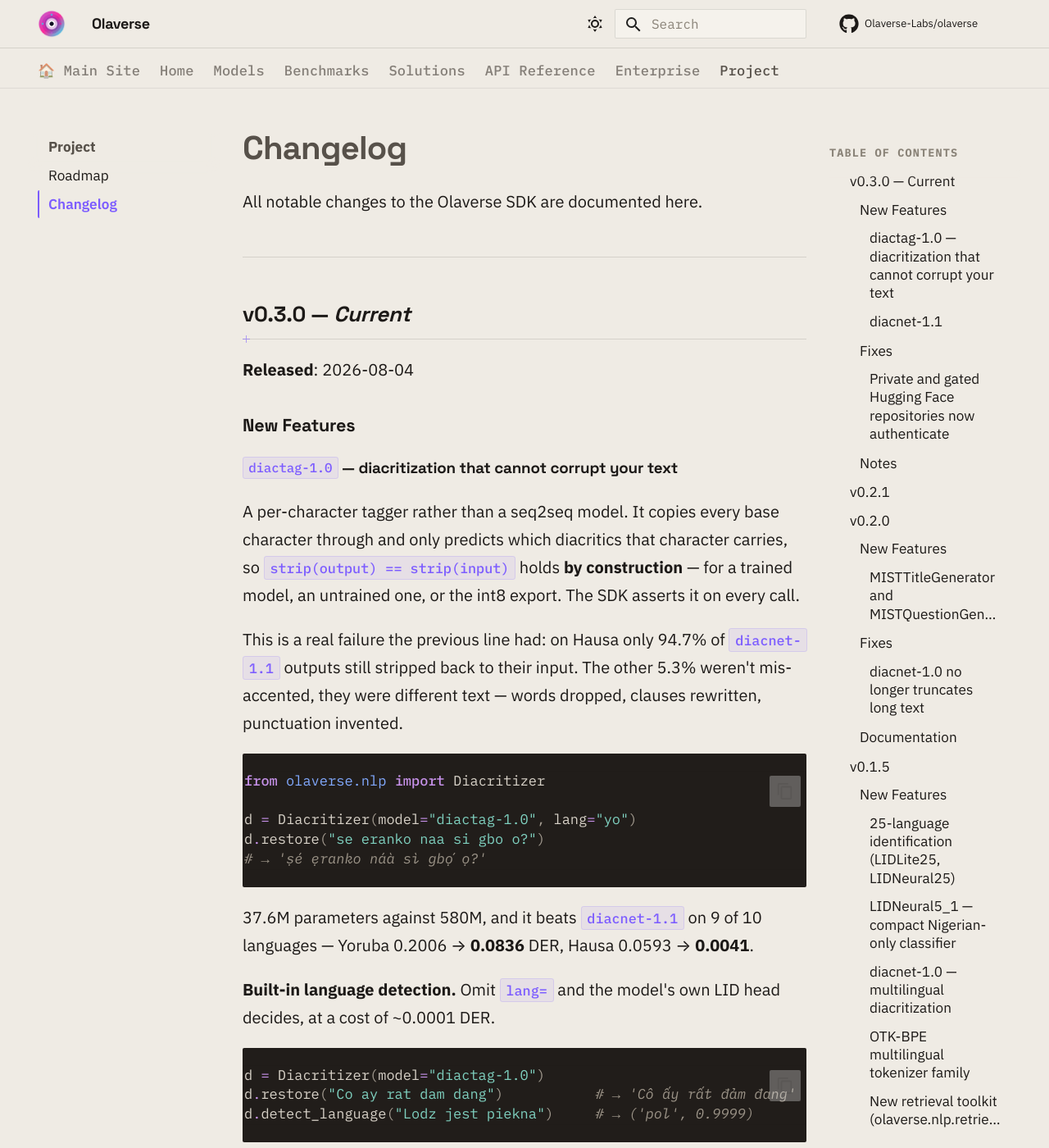
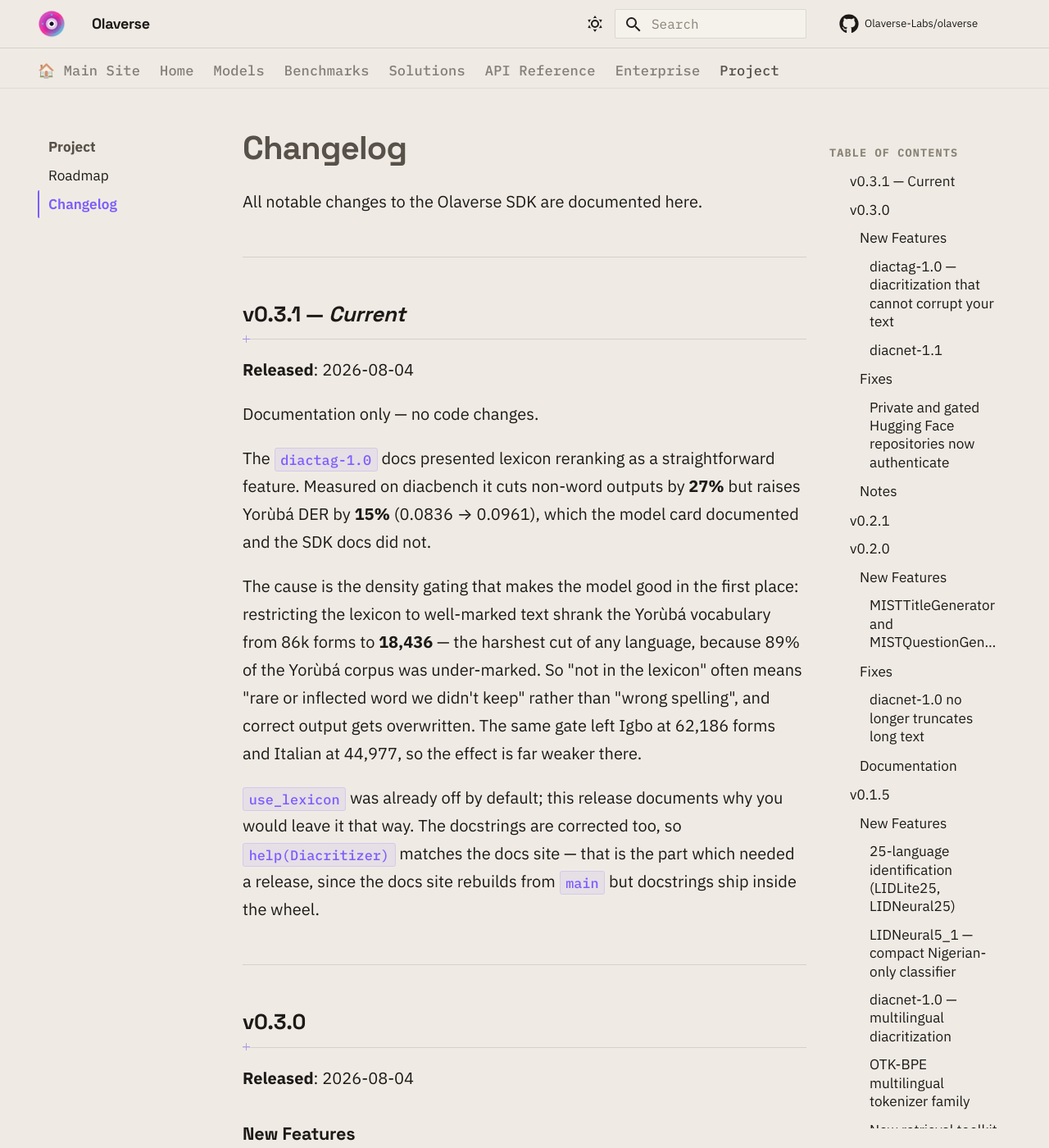
Before and after one commit to Olaverse-Labs/olaverse, an MkDocs documentation site: the page built from docs/changelog.md, in a window 1280 px wide and 1400 px high. Shown: the whole window at 82% size. Built offline with MkDocs 1.6.1 and Material for MkDocs 9.7.7, drawn with Linux system fonts in a browser that asks for light colours; comment, search, counter and statistics services are not loaded; the version menu is left out.

Commit message:
release: v0.3.1
Documentation only. The lexicon reranking tradeoff is now documented in the
docstrings as well as the docs site -- the docs site rebuilds from main, but
docstrings ship inside the wheel, so correcting help(Diacritizer) needs a
release.

```diff
--- a/docs/changelog.md
+++ b/docs/changelog.md
@@ -4,7 +4,21 @@
 
 ---
 
-## v0.3.0 — *Current*
+## v0.3.1 — *Current*
+
+**Released**: 2026-08-04
+
+Documentation only — no code changes.
+
+The `diactag-1.0` docs presented lexicon reranking as a straightforward feature. Measured on diacbench it cuts non-word outputs by **27%** but raises Yorùbá DER by **15%** (0.0836 → 0.0961), which the model card documented and the SDK docs did not.
+
+The cause is the density gating that makes the model good in the first place: restricting the lexicon to well-marked text shrank the Yorùbá vocabulary from 86k forms to **18,436** — the harshest cut of any language, because 89% of the Yorùbá corpus was under-marked. So "not in the lexicon" often means "rare or inflected word we didn't keep" rather than "wrong spelling", and correct output gets overwritten. The same gate left Igbo at 62,186 forms and Italian at 44,977, so the effect is far weaker there.
+
+`use_lexicon` was already off by default; this release documents why you would leave it that way. The docstrings are corrected too, so `help(Diacritizer)` matches the docs site — that is the part which needed a release, since the docs site rebuilds from `main` but docstrings ship inside the wheel.
+
+---
+
+## v0.3.0
 
 **Released**: 2026-08-04
 
--- a/olaverse/__init__.py
+++ b/olaverse/__init__.py
@@ -27,7 +27,7 @@
 from olaverse.vision import PrismUpscaler, PrismDenoiser, PrismSteganography
 from olaverse.data import load_dataset, list_datasets, dataset_info
 
-__version__ = "0.3.0"
+__version__ = "0.3.1"
 
 __all__ = [
     # NLP — diacritization
--- a/pyproject.toml
+++ b/pyproject.toml
@@ -4,7 +4,7 @@
 
 [project]
 name = "olaverse"
-version = "0.3.0"
+version = "0.3.1"
 description = "Advanced ML infrastructure and interface to load and run all Olaverse models"
 readme = "README.md"
 authors = [
```
